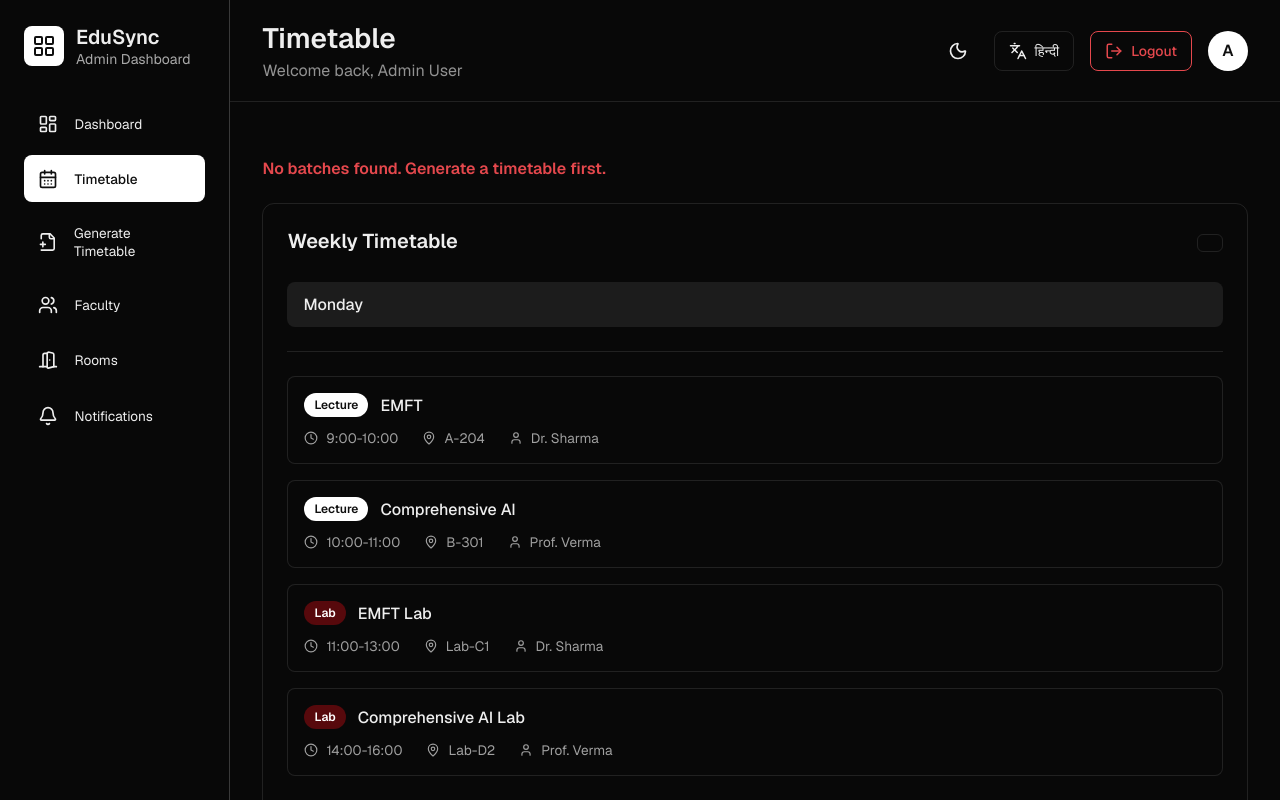
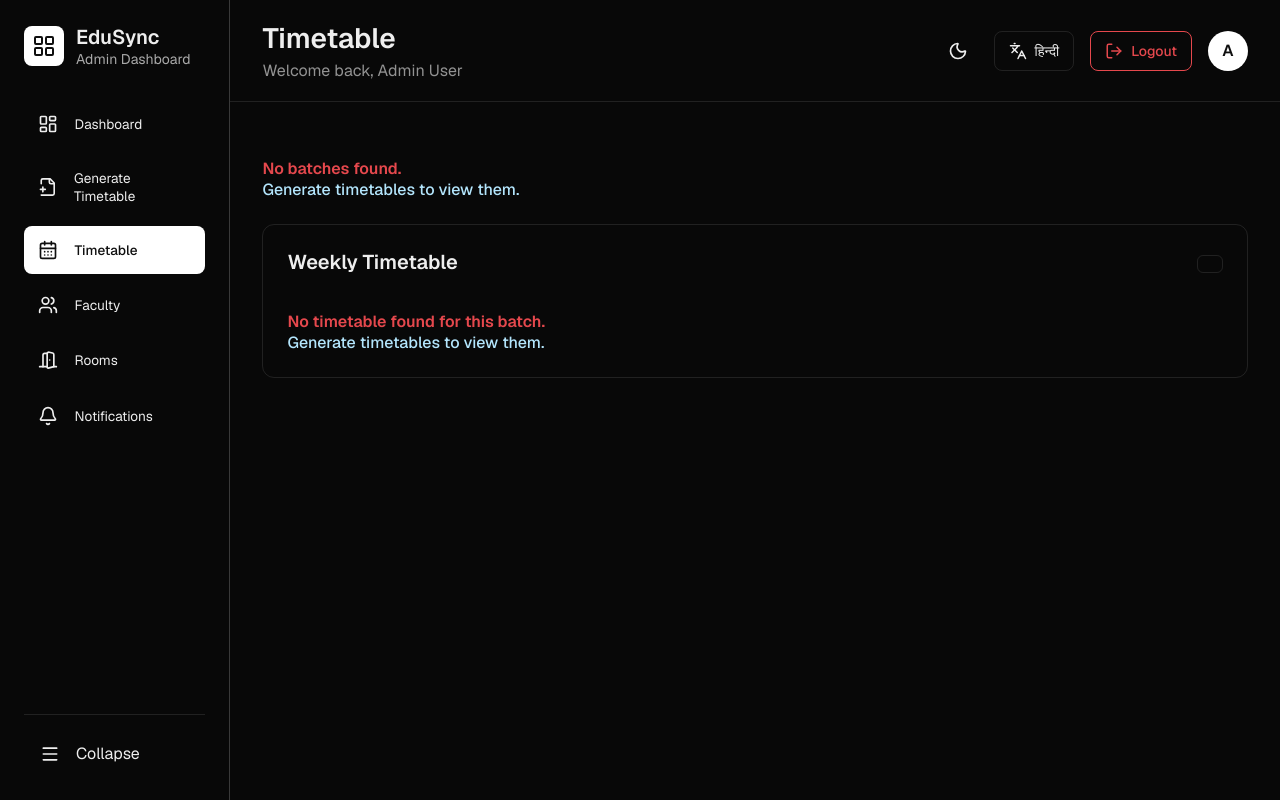
Before and after one commit to Shourya523/EduSch-Frontend, a React (Vite) app: page /admin-timetable in a window 1280 px wide. Shown: the top 800 px of the page. Built offline with nearby package versions, Linux system fonts and the light colour scheme.

Commit message:
Shourya added new pages and new popups

```diff
--- a/src/Pages/timetable.jsx
+++ b/src/Pages/timetable.jsx
@@ -40,48 +40,7 @@ function getAllBatchInfos() {
     }));
 }
 
-const fallbackTimetable = [
-    {
-        day: "Monday",
-        classes: [
-            { type: "Lecture", subject: "EMFT", time: "9:00-10:00", location: "A-204", instructor: "Dr. Sharma" },
-            { type: "Lecture", subject: "Comprehensive AI", time: "10:00-11:00", location: "B-301", instructor: "Prof. Verma" },
-            { type: "Lab", subject: "EMFT Lab", time: "11:00-13:00", location: "Lab-C1", instructor: "Dr. Sharma" },
-            { type: "Lab", subject: "Comprehensive AI Lab", time: "14:00-16:00", location: "Lab-D2", instructor: "Prof. Verma" }
-        ]
-    },
-    {
-        day: "Tuesday",
-        classes: [
-            { type: "Lecture", subject: "Data Structures", time: "9:00-10:00", location: "A-205", instructor: "Dr. Iyer" },
-            { type: "Lecture", subject: "Database Systems", time: "10:00-11:00", location: "B-302", instructor: "Prof. Singh" },
-            { type: "Lab", subject: "Data Structures Lab", time: "11:00-13:00", location: "Lab-C2", instructor: "Dr. Iyer" }
-        ]
-    },
-    {
-        day: "Wednesday",
-        classes: [
-            { type: "Lecture", subject: "EMFT", time: "9:00-10:00", location: "A-204", instructor: "Dr. Sharma" },
-            { type: "Lecture", subject: "Comprehensive AI", time: "10:00-11:00", location: "B-301", instructor: "Prof. Verma" }
-        ]
-    },
-    {
-        day: "Thursday",
-        classes: [
-            { type: "Lecture", subject: "Data Structures", time: "9:00-10:00", location: "A-205", instructor: "Dr. Iyer" },
-            { type: "Lecture", subject: "Database Systems", time: "10:00-11:00", location: "B-302", instructor: "Prof. Singh" },
-            { type: "Lab", subject: "EMFT Lab", time: "11:00-13:00", location: "Lab-C1", instructor: "Dr. Sharma" },
-        ]
-    },
-    {
-        day: "Friday",
-        classes: [
-            { type: "Lecture", subject: "EMFT", time: "9:00-10:00", location: "A-204", instructor: "Dr. Sharma" },
-            { type: "Lecture", subject: "Comprehensive AI", time: "10:00-11:00", location: "B-301", instructor: "Prof. Verma" },
-            { type: "Lab", subject: "Comprehensive AI Lab", time: "14:00-16:00", location: "Lab-D2", instructor: "Prof. Verma" }
-        ]
-    }
-];
+
 
 
 
@@ -99,11 +58,12 @@ function getTimetableForBatch(batchKey) {
 
 
 
+
 export default function Timetable() {
     const [batchGroups, setBatchGroups] = useState(getAllBatchInfos());
     const [selectedGroup, setSelectedGroup] = useState(null); // dept+sem
     const [selectedBatch, setSelectedBatch] = useState(null); // batchInfo
-    const [timetableData, setTimetableData] = useState(fallbackTimetable);
+    const [timetableData, setTimetableData] = useState(null);
 
     // On mount, load batch groups and select the first group/batch if available
     useEffect(() => {
@@ -123,7 +83,9 @@ export default function Timetable() {
         if (selectedBatch) {
             const data = getTimetableForBatch(selectedBatch.key);
             if (data) setTimetableData(data);
-            else setTimetableData(fallbackTimetable);
+            else setTimetableData(null);
+        } else {
+            setTimetableData(null);
         }
     }, [selectedBatch]);
 
@@ -158,7 +120,12 @@ export default function Timetable() {
                     {/* Dept/Sem Groups */}
                     <div style={{ display: 'flex', gap: '1.5rem', marginBottom: '1.5rem', flexWrap: 'wrap' }}>
                         {batchGroups.length === 0 && (
-                            <div style={{ color: '#e5484d', fontWeight: 600 }}>No batches found. Generate a timetable first.</div>
+                            <div style={{ color: '#e5484d', fontWeight: 600 }}>
+                                No batches found.<br />
+                                <span style={{ color: '#b3e5fc', fontWeight: 500 }}>
+                                    Generate timetables to view them.
+                                </span>
+                            </div>
                         )}
                         {batchGroups.map(group => (
                             <div
@@ -253,7 +220,10 @@ export default function Timetable() {
                             ))
                         ) : (
                             <div style={{ color: '#e5484d', fontWeight: 600, marginTop: 32 }}>
-                                No timetable found for this batch.
+                                No timetable found for this batch.<br />
+                                <span style={{ color: '#b3e5fc', fontWeight: 500 }}>
+                                    Generate timetables to view them.
+                                </span>
                             </div>
                         )}
                     </div>
--- a/src/components/SideBar.jsx
+++ b/src/components/SideBar.jsx
@@ -35,18 +35,19 @@ export default function SideBar({ activePage }) {
                             <span>Dashboard</span>
                         </a>
                     </li>
+                    <li className={activePage === 'gentt' ? 'active' : ''} onClick={() => navigate("/admin-gentt")}>
+                        <a href="#">
+                            <FilePlus2 size={20} />
+                            <span>Generate Timetable</span>
+                        </a>
+                    </li>
                     <li className={activePage === 'timetable' ? 'active' : ''} onClick={() => navigate("/admin-timetable")}>
                         <a href="#">
                             <CalendarDays size={20} />
                             <span>Timetable</span>
                         </a>
                     </li>
-                    <li className={activePage === 'gentt' ? 'active' : ''} onClick={() => navigate("/admin-gentt")}>
-                        <a href="#">
-                            <FilePlus2 size={20} />
-                            <span>Generate Timetable</span>
-                        </a>
-                    </li>
+
                     <li className={activePage === 'faculty' ? 'active' : ''} onClick={() => navigate("/admin-faculty")}>
                         <a href="#">
                             <Users size={20} />
```
